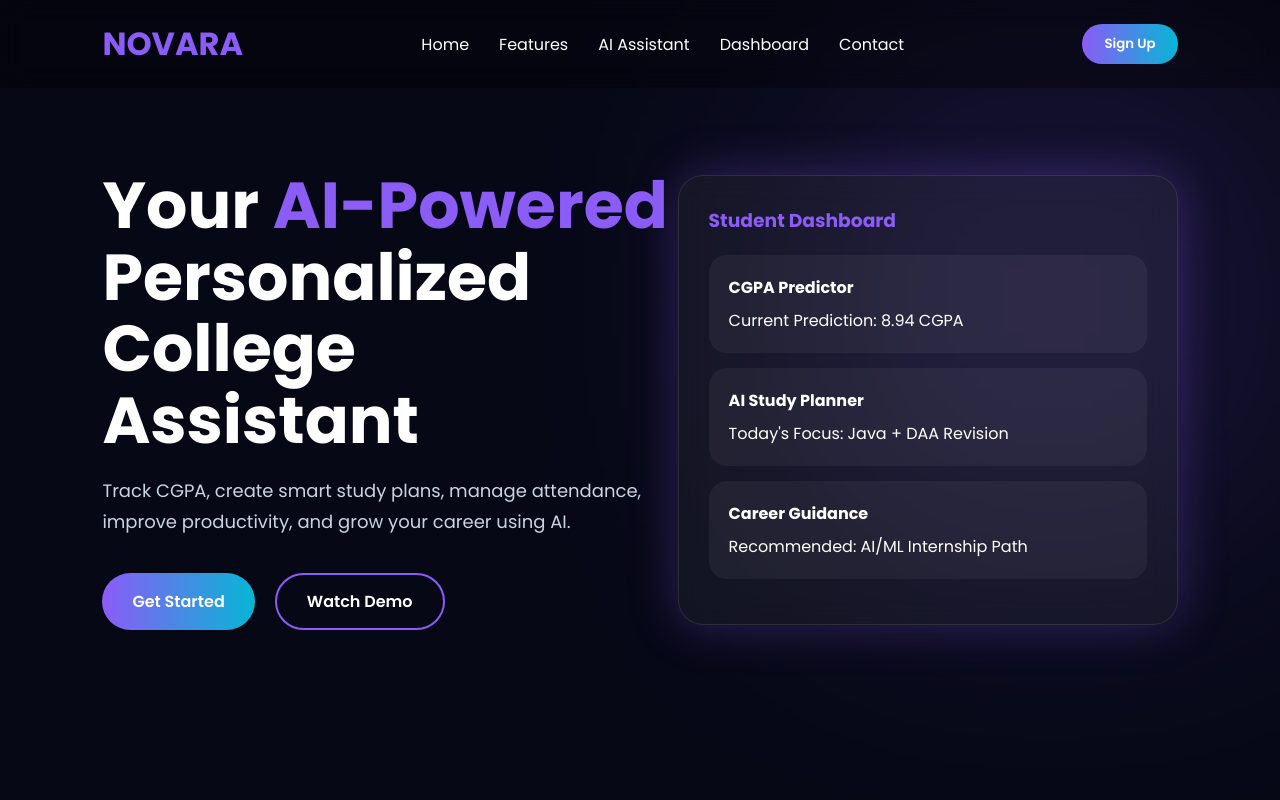
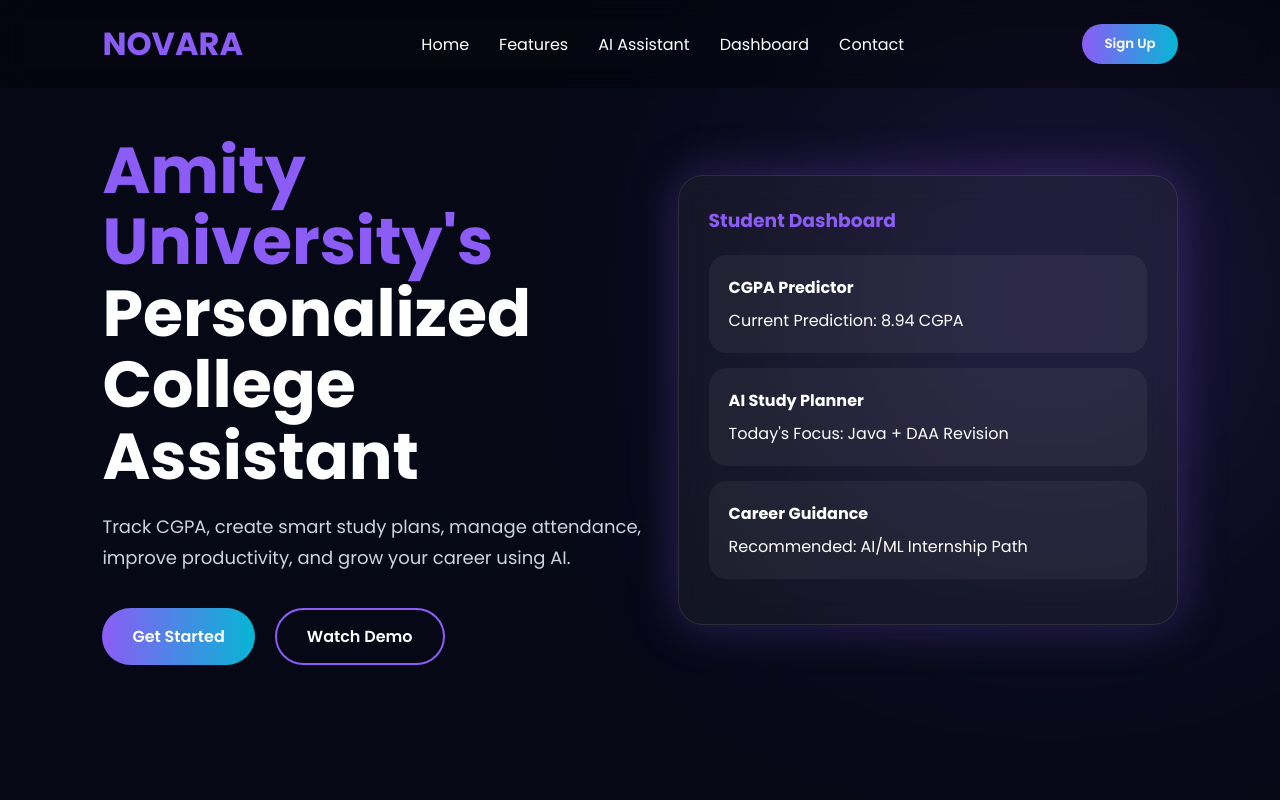
Before and after one commit to Nishars021/Novara, a plain HTML site: page homepage.html in a window 1280 px wide. Shown: the top 800 px of the page. Drawn offline with Linux system fonts and the light colour scheme.

Commit message:
Adding Homepage

```diff
--- a/index.html
+++ b/homepage.html
@@ -327,7 +327,7 @@
 
     <div class="hero-text">
       <h1>
-        Your <span>AI-Powered</span><br>
+    <span>Amity University's</span><br>
         Personalized College Assistant
       </h1>
 
```
